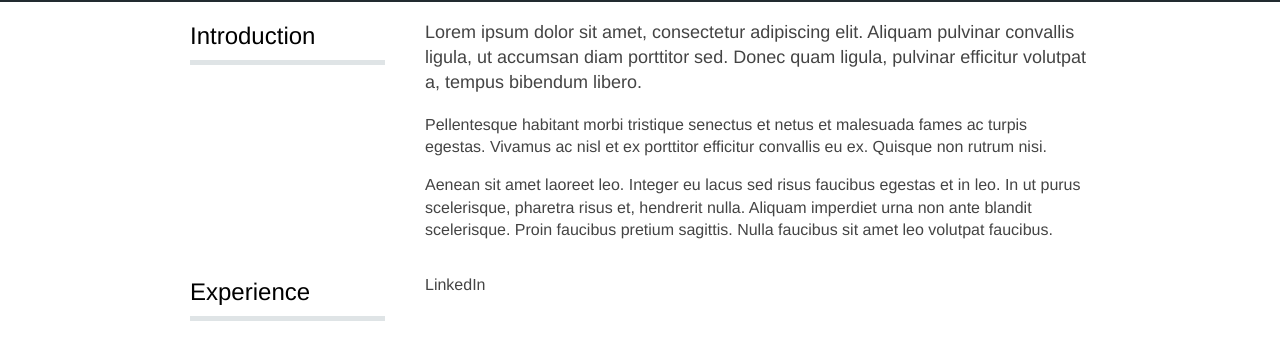
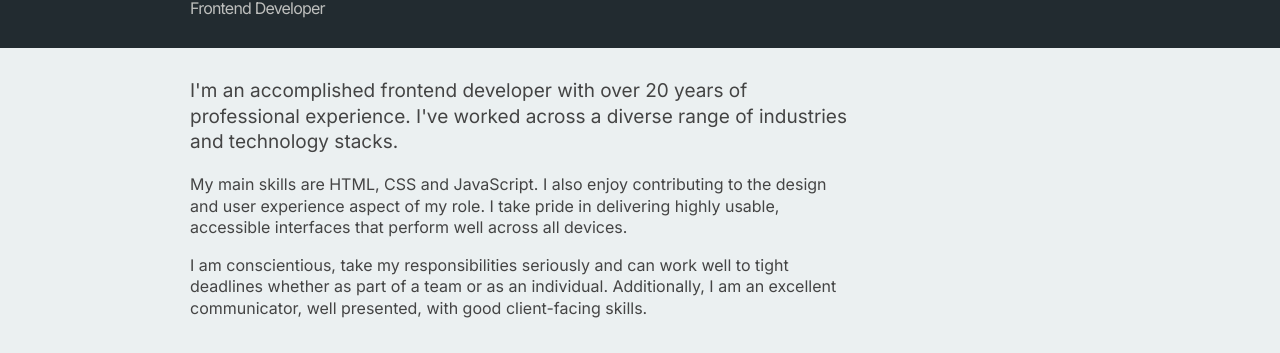
Before and after one commit to jamesmking/jamesmichaelking.com, a website: page index.html in a window 1280 px wide. Shown: the part 226-579 px from the top of the page. Drawn offline with Linux system fonts and the light colour scheme.

Commit message:
Style update

```diff
--- a/index.html
+++ b/index.html
@@ -9,17 +9,17 @@
 
   <title>James Michael King Ltd - Coventry, Front-end Developer</title>
   <link rel="stylesheet" media="all" href="dist/css/app.css">
+  <link rel="preconnect" href="https://fonts.gstatic.com">
+  <link href="https://fonts.googleapis.com/css2?family=Inter:wght@400;700&display=swap" rel="stylesheet">
 
 </head>
 <body class="template__body">
   <header class="header">
     <div class="width-container">
       <section class="grid-row">
-        <div class="grid-column-one-quarter">
-          &nbsp;
-        </div>
         <div class="grid-column-three-quarters">
           <p class="header__site-name">James Michael King</p>
+          <p class="header__strapline">Frontend Developer</p>
         </div>
       </section>
     </div>
@@ -27,31 +27,17 @@
   <div class="width-container">
     <main class="main">
       <section class="grid-row">
-        <div class="grid-column-one-quarter">
-          <h1 class="heading-medium">Introduction</h1>
-        </div>
         <div class="grid-column-three-quarters">
-          <p class="body-text-lead">Lorem ipsum dolor sit amet, consectetur adipiscing elit. Aliquam pulvinar convallis ligula, ut accumsan diam porttitor sed. Donec quam ligula, pulvinar efficitur volutpat a, tempus bibendum libero.</p>
-          <p class="body-text">Pellentesque habitant morbi tristique senectus et netus et malesuada fames ac turpis egestas. Vivamus ac nisl et ex porttitor efficitur convallis eu ex. Quisque non rutrum nisi.</p>
-          <p class="body-text">Aenean sit amet laoreet leo. Integer eu lacus sed risus faucibus egestas et in leo. In ut purus scelerisque, pharetra risus et, hendrerit nulla. Aliquam imperdiet urna non ante blandit scelerisque. Proin faucibus pretium sagittis. Nulla faucibus sit amet leo volutpat faucibus.</p>
-        </div>
-      </section>
-      <section class="grid-row">
-        <div class="grid-column-one-quarter">
-          <h1 class="heading-medium">Experience</h1>
-        </div>
-        <div class="grid-column-three-quarters">
-          <p class="body-text">LinkedIn</p>
+          <p class="body-text-lead">I'm an accomplished frontend developer with over 20 years of professional experience. I've worked across a diverse range of industries and technology stacks.</p>
+          <p class="body-text">My main skills are HTML, CSS and JavaScript. I also enjoy contributing to the design and user experience aspect of my role. I take pride in delivering highly usable, accessible interfaces that perform well across all devices.</p>
+          <p class="body-text">I am conscientious, take my responsibilities seriously and can work well to tight deadlines whether as part of a team or as an individual. Additionally, I am an excellent communicator, well presented, with good client-facing skills.</p>
         </div>
       </section>
     </main>
     <footer class="footer">
       <section class="grid-row">
-        <div class="grid-column-one-quarter">
-          <h1 class="heading-medium">Contact</h1>
-        </div>
         <div class="grid-column-three-quarters">
-          <p class="body-text">LinkedIn</p>
+          <p class="body-text">Find me on <a href="https://www.linkedin.com/in/jamesmking/" class="link">LinkedIn</a></p>
         </div>
       </section>
     </footer>
--- a/src/components/footer/_footer.scss
+++ b/src/components/footer/_footer.scss
@@ -0,0 +1,3 @@
+.footer {
+  border-top: 1px solid $grey-mid;
+}
--- a/src/components/header/_header.scss
+++ b/src/components/header/_header.scss
@@ -1,6 +1,6 @@
 .header {
   background: $blue-dark;
-  padding: 100px 0 20px;
+  padding: 60px 0 $space;
   @include mq(tablet) {
     padding-top: 180px;
   }
@@ -9,8 +9,20 @@
 .header__site-name {
   color: #fff;
   margin: 0;
-  font-family: $font-family;
-  font-weight: 500;
-  font-size: 24px;
-  letter-spacing: -0.02em;
+  font-family: $heading-font-family;
+  font-weight: 700;
+  font-size: 30px;
+  letter-spacing: -0.05em;
+  @include mq(tablet) {
+    font-size: 30px;
+  }
 }
+
+.header__strapline {
+  margin: .5em 0 0;
+  color: $grey-mid;
+  font-family: $heading-font-family;
+  font-weight: 400;
+  font-size: 16px;
+  letter-spacing: -0.05em;
+}
--- a/src/core/_links.scss
+++ b/src/core/_links.scss
@@ -0,0 +1,14 @@
+.link {
+  color: $blue-dark;
+  text-decoration: underline;
+
+  &:hover {
+    color: #000;
+  }
+
+  &:focus {
+    outline: 3px solid yellow;
+    background: yellow;
+    color: #000;
+  }
+}
--- a/src/core/_template.scss
+++ b/src/core/_template.scss
@@ -1,9 +1,14 @@
 
 .template {
-  background: #fff;
+  background: $grey-light;
   -webkit-font-smoothing: antialiased;
 }
 
 .template__body {
   margin: 0;
 }
+
+.main {
+  padding-top: $space;
+  padding-bottom: $space;
+}
--- a/src/core/_typography.scss
+++ b/src/core/_typography.scss
@@ -3,7 +3,7 @@
 .heading-medium,
 .heading-large,
 .heading-xlarge {
-  font-family: $font-family;
+  font-family: $heading-font-family;
   font-weight: 400;
   padding-bottom: 10px;
   border-bottom: 5px solid $grey-light;
@@ -26,15 +26,23 @@
 }
 
 .body-text {
-  font-family: $font-family;
-  line-height: 1.4em;
-  font-size: 16px;
+  font-family: $body-font-family;
+  line-height: 1.35em;
+  font-size: 14px;
   font-weight: 400;
   color: #444;
+  margin-top: 1em;
+  margin-bottom: 1em;
+  @include mq(tablet) {
+    font-size: 16px;
+  }
 }
 
 .body-text-lead {
   @extend .body-text;
-  font-size: 18px;
-  font-weight: 500;
+  font-size: 16px;
+  margin-top: 0;
+  @include mq(tablet) {
+    font-size: 19px;
+  }
 }
--- a/src/settings/_colours.scss
+++ b/src/settings/_colours.scss
@@ -1,4 +1,3 @@
-
 $blue-dark:   #222b30;
-
-$grey-light:  #dfe4e6;
+$grey-light:  #ebf0f1;
+$grey-mid:    #bebfbd;
--- a/src/settings/_spacing.scss
+++ b/src/settings/_spacing.scss
@@ -1 +1 @@
-$space: 20px;
+$space: 30px;
--- a/src/settings/_typography.scss
+++ b/src/settings/_typography.scss
@@ -1 +1,2 @@
-$font-family: Helvetica Neue,sans-serif;
+$heading-font-family: 'Inter', sans-serif;
+$body-font-family: 'Inter', sans-serif;
```
Also changed, not shown: dist/css/app.css, 1 other file.
